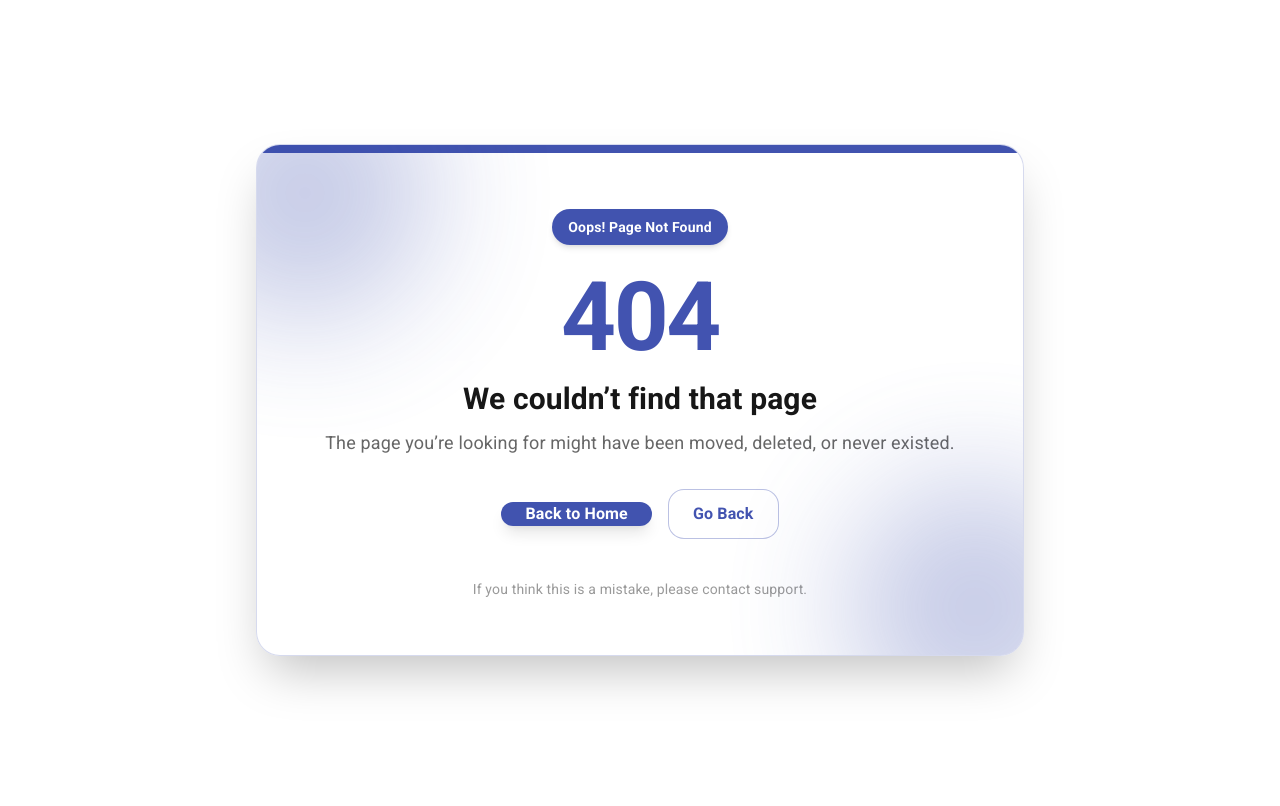
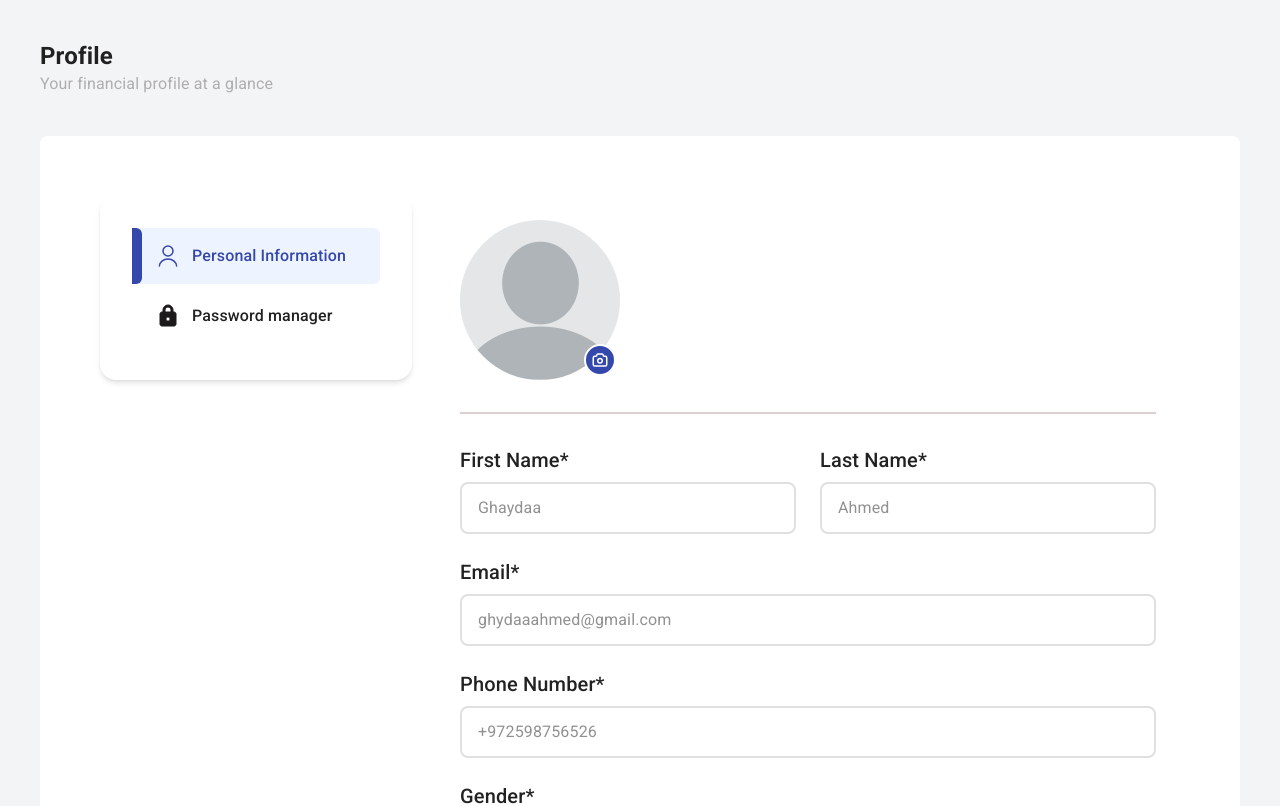
Before and after one commit to Seraj-Omar/Personal-Finance-and-Bill-Splitting-Assistant, a Next.js app: page /admin/profile in a window 1280 px wide. Before the commit this address had no page. Shown: the top 806 px of the page. Built offline with nearby package versions, Linux system fonts and the light colour scheme.

Commit message:
admin profile ui

```diff
--- /dev/null
+++ b/src/app/admin/profile/page.tsx
@@ -0,0 +1,9 @@
+
+import AdminProfileLayout from "@/src/components/admin-profile/AdminProfileLayout";
+export default function ProfilePage() {
+  return (
+
+      <AdminProfileLayout />
+
+  );
+}
--- /dev/null
+++ b/src/components/admin-profile/AdminProfileLayout.tsx
@@ -0,0 +1,56 @@
+"use client";
+import { useState } from "react";
+import Sidebar from "./Sidebar";
+import AvatarSection from "../../components/profile/AvatarSection";
+import Divider from "../../components/profile/Divider";
+import UpdateButton from "../../components/profile/UpdateButton";
+import PersonalInfoForm from "../../components/profile/PersonalInfoForm";
+import PasswordForm from "./PasswordForm";
+import { useSearchParams, useRouter } from "next/navigation";
+import { useEffect } from "react";
+
+export default function ProfileLayout() {
+const searchParams = useSearchParams();
+  const router = useRouter();
+
+  const tabFromUrl = searchParams.get("tab");
+
+  const [activeTab, setActiveTab] = useState<"info" | "password">(
+    tabFromUrl === "password" ? "password" : "info"
+  );
+
+  // Sync state when URL changes (refresh / back / forward)
+  useEffect(() => {
+    if (tabFromUrl === "password" || tabFromUrl === "info") {
+      setActiveTab(tabFromUrl);
+    }
+  }, [tabFromUrl]);
+
+  const handleTabChange = (tab: "info" | "password") => {
+  setActiveTab(tab);
+  router.push(`?tab=${tab}`, { scroll: false });
+};
+
+  return (
+    <div className="  p-10 bg-gray-100 ">
+        <p className="text-2xl font-bold ">Profile</p>
+        <p className="text-[#AEAEAE]">Your financial profile at a glance</p>
+    <div className="flex  p-15  mt-10 bg-white rounded-lg ">
+
+        <div className=" bg-white rounded-2xl p-4 shadow-md h-fit">
+      <Sidebar activeTab={activeTab}  onChange={handleTabChange} />
+        </div>
+
+      <div className="flex-1 bg-white rounded-2xl p-6 ml-6 ">
+        <AvatarSection />
+        <Divider />
+
+        {activeTab === "info" && <PersonalInfoForm />}
+        {activeTab === "password" && <PasswordForm />}
+
+        <UpdateButton />
+      </div>
+    </div>
+    </div>
+  );
+}
--- /dev/null
+++ b/src/components/admin-profile/PasswordForm.tsx
@@ -0,0 +1,20 @@
+import Input from "../profile/Input";
+import Select from "../profile/Select";
+
+export default function PasswordForm() {
+  return (
+    <div className="flex flex-col gap-6">
+      <Input
+        label="Change Password"
+        type="password"
+        placeholder="********"
+      />
+      <Input
+        label="Confirm Password"
+        type="password"
+        placeholder="********"
+      />
+
+    </div>
+  );
+}
--- /dev/null
+++ b/src/components/admin-profile/Sidebar.tsx
@@ -0,0 +1,37 @@
+import SidebarItem from "../profile/SidebarItem";
+import { User, Lock, BarChart2, Gift, Trash2 } from "lucide-react";
+
+export default function Sidebar({
+  activeTab,
+  onChange,
+}: {
+  activeTab: "info" | "password";
+  onChange: (tab: "info" | "password") => void;
+}) {
+  return (
+    <div className="w-[280px] bg-white rounded-2xl p-4">
+      <SidebarItem
+        title="Personal Information"
+        personal={true}
+        icon={<svg width="24" height="24" viewBox="0 0 24 24" fill="none" xmlns="http://www.w3.org/2000/svg "className="ml-3">
+<path d="M12 12C14.7614 12 17 9.76142 17 7C17 4.23858 14.7614 2 12 2C9.23858 2 7 4.23858 7 7C7 9.76142 9.23858 12 12 12Z"  strokeWidth="1.5" strokeLinecap="round" strokeLinejoin="round" />
+<path d="M20.59 22C20.59 18.13 16.74 15 12 15C7.26003 15 3.41003 18.13 3.41003 22" strokeWidth="1.5" strokeLinecap="round" strokeLinejoin="round" />
+</svg>
+
+}
+        active={activeTab === "info"}
+        onClick={() => onChange("info")}
+      />
+      <SidebarItem
+        title="Password manager"
+
+        icon={<svg width="24" height="24"  viewBox="0 0 24 24" fill="#3447AA" xmlns="http://www.w3.org/2000/svg" className="ml-3">
+<path d="M12 17C12.5304 17 13.0391 16.7893 13.4142 16.4142C13.7893 16.0391 14 15.5304 14 15C14 14.4696 13.7893 13.9609 13.4142 13.5858C13.0391 13.2107 12.5304 13 12 13C11.4696 13 10.9609 13.2107 10.5858 13.5858C10.2107 13.9609 10 14.4696 10 15C10 15.5304 10.2107 16.0391 10.5858 16.4142C10.9609 16.7893 11.4696 17 12 17ZM18 8C18.5304 8 19.0391 8.21071 19.4142 8.58579C19.7893 8.96086 20 9.46957 20 10V20C20 20.5304 19.7893 21.0391 19.4142 21.4142C19.0391 21.7893 18.5304 22 18 22H6C5.46957 22 4.96086 21.7893 4.58579 21.4142C4.21071 21.0391 4 20.5304 4 20V10C4 9.46957 4.21071 8.96086 4.58579 8.58579C4.96086 8.21071 5.46957 8 6 8H7V6C7 4.67392 7.52678 3.40215 8.46447 2.46447C9.40215 1.52678 10.6739 1 12 1C12.6566 1 13.3068 1.12933 13.9134 1.3806C14.52 1.63188 15.0712 2.00017 15.5355 2.46447C15.9998 2.92876 16.3681 3.47995 16.6194 4.08658C16.8707 4.69321 17 5.34339 17 6V8H18ZM12 3C11.2044 3 10.4413 3.31607 9.87868 3.87868C9.31607 4.44129 9 5.20435 9 6V8H15V6C15 5.20435 14.6839 4.44129 14.1213 3.87868C13.5587 3.31607 12.7956 3 12 3Z" />
+</svg>
+}
+        active={activeTab === "password"}
+        onClick={() => onChange("password")}
+      />
+    </div>
+  );
+}
```
